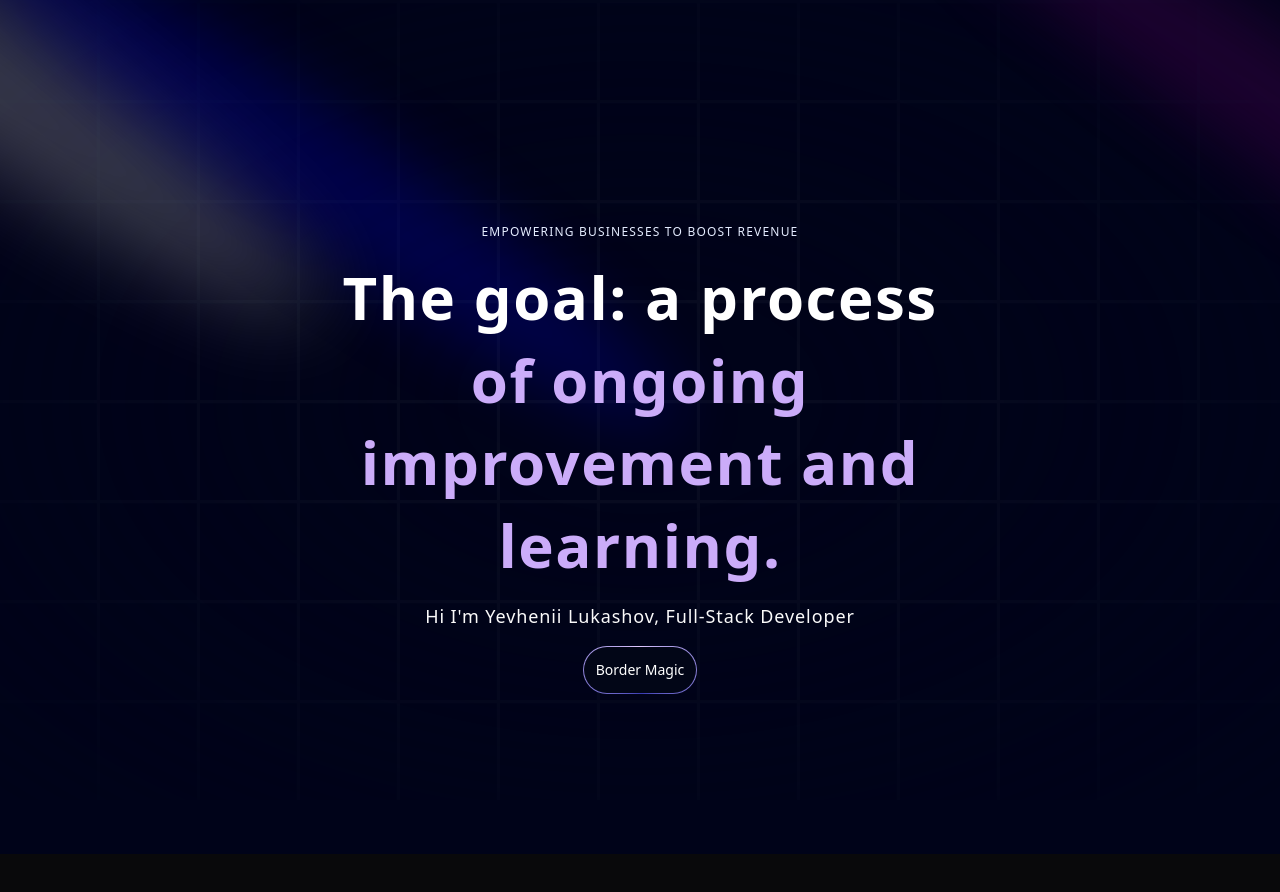
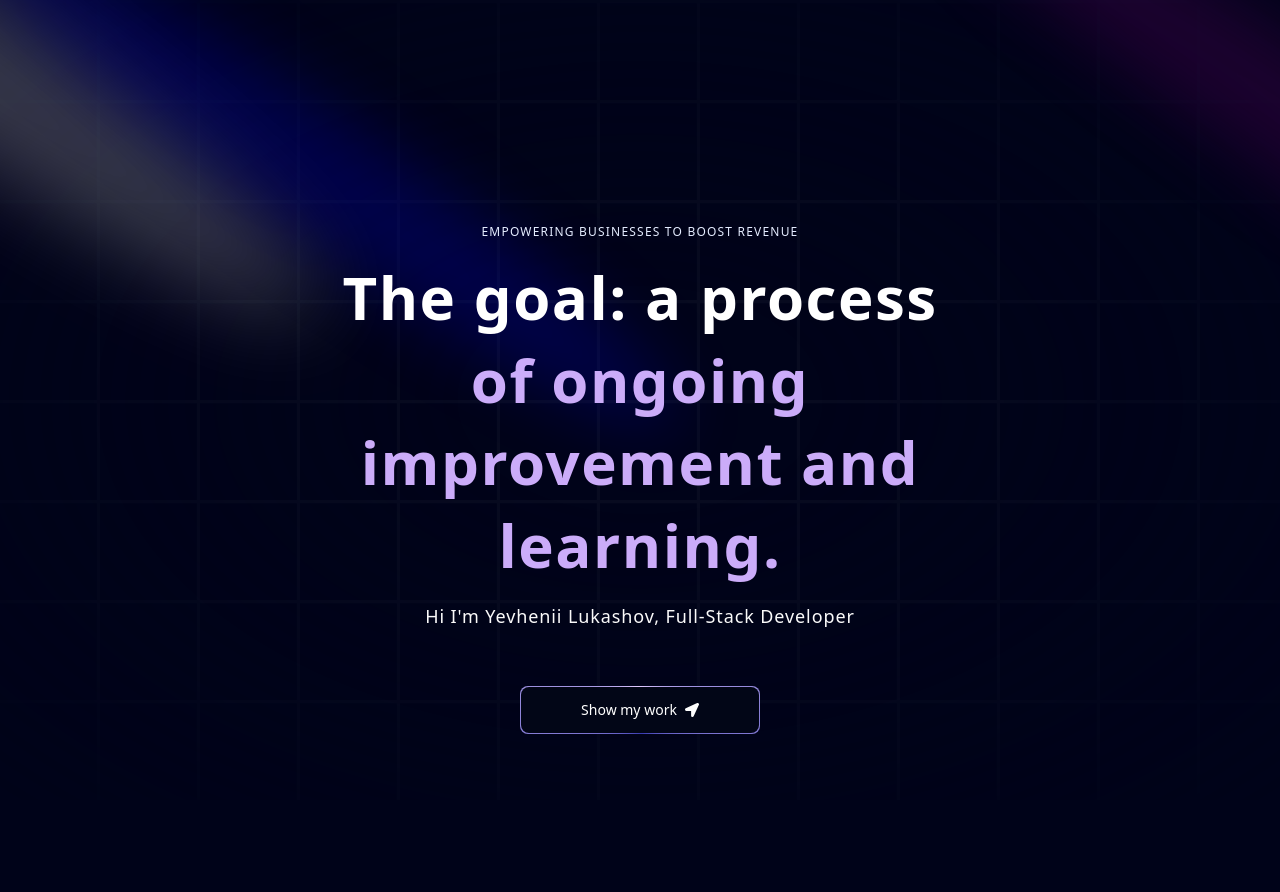
Before and after one commit to EuJinnLucaShow/lucashowcode, a Next.js app: page / in a window 1280 px wide. Before the commit the page ends 854 px from the top, so only its background shows below. Built offline with nearby package versions, Linux system fonts and the light colour scheme.

Commit message:
added react-icons

```diff
--- a/components/Hero.tsx
+++ b/components/Hero.tsx
@@ -1,3 +1,4 @@
+import { FaLocationArrow } from "react-icons/fa";
 import MagicButton from "./ui/MagicButton";
 import { Spotlight } from "./ui/Spotlight";
 import { TextGenerateEffect } from "./ui/TextGenerateEffect";
@@ -33,7 +34,11 @@
           </p>
 
           <a href="#about">
-            <MagicButton />
+            <MagicButton
+              title="Show my work"
+              icon={<FaLocationArrow />}
+              position="right"
+            />
           </a>
         </div>
       </div>
--- a/components/ui/MagicButton.tsx
+++ b/components/ui/MagicButton.tsx
@@ -1,11 +1,28 @@
-import React from "react";
-
-const MagicButton = () => {
+const MagicButton = ({
+  title,
+  icon,
+  position,
+  handleClick,
+  otherClasses,
+}: {
+  title: string;
+  icon: React.ReactNode;
+  position: string;
+  handleClick?: () => void;
+  otherClasses?: string;
+}) => {
   return (
-    <button className="relative inline-flex h-12 overflow-hidden rounded-full p-[1px] focus:outline-none focus:ring-2 focus:ring-slate-400 focus:ring-offset-2 focus:ring-offset-slate-50">
+    <button
+      onClick={handleClick}
+      className="relative inline-flex h-12 w-full overflow-hidden rounded-lg p-[1px] focus:outline-none md:w-60 md:mt-10"
+    >
       <span className="absolute inset-[-1000%] animate-[spin_2s_linear_infinite] bg-[conic-gradient(from_90deg_at_50%_50%,#E2CBFF_0%,#393BB2_50%,#E2CBFF_100%)]" />
-      <span className="inline-flex h-full w-full cursor-pointer items-center justify-center rounded-full bg-slate-950 px-3 py-1 text-sm font-medium text-white backdrop-blur-3xl">
-        Border Magic
+      <span
+        className={`inline-flex h-full w-full cursor-pointer items-center justify-center rounded-lg bg-slate-950 px-7 text-sm font-medium text-white backdrop-blur-3xl gap-2 ${otherClasses}`}
+      >
+        {position === "left" && icon}
+        {title}
+        {position === "right" && icon}
       </span>
     </button>
   );
--- a/package.json
+++ b/package.json
@@ -16,6 +16,7 @@
     "next-themes": "^0.3.0",
     "react": "^18",
     "react-dom": "^18",
+    "react-icons": "^5.3.0",
     "tailwind-merge": "^2.5.2",
     "tailwindcss-animate": "^1.0.7"
   },
--- a/tailwind.config.ts
+++ b/tailwind.config.ts
@@ -163,20 +163,20 @@
   plugins: [
     require("tailwindcss-animate"),
     addVariablesForColors,
-    function ({ matchUtilities, theme }: any) {
+    function ({ matchUtilities, theme }: unknown) {
       matchUtilities(
         {
-          "bg-grid": (value: any) => ({
+          "bg-grid": (value: unknown) => ({
             backgroundImage: `url("${svgToDataUri(
               `<svg xmlns="http://www.w3.org/2000/svg" viewBox="0 0 32 32" width="100" height="100" fill="none" stroke="${value}"><path d="M0 .5H31.5V32"/></svg>`
             )}")`,
           }),
-          "bg-grid-small": (value: any) => ({
+          "bg-grid-small": (value: unknown) => ({
             backgroundImage: `url("${svgToDataUri(
               `<svg xmlns="http://www.w3.org/2000/svg" viewBox="0 0 32 32" width="8" height="8" fill="none" stroke="${value}"><path d="M0 .5H31.5V32"/></svg>`
             )}")`,
           }),
-          "bg-dot": (value: any) => ({
+          "bg-dot": (value: unknown) => ({
             backgroundImage: `url("${svgToDataUri(
               `<svg xmlns="http://www.w3.org/2000/svg" viewBox="0 0 32 32" width="16" height="16" fill="none"><circle fill="${value}" id="pattern-circle" cx="10" cy="10" r="1.6257413380501518"></circle></svg>`
             )}")`,
@@ -189,8 +189,8 @@
 } satisfies Config;
 
 function addVariablesForColors({ addBase, theme }: any) {
-  let allColors = flattenColorPalette(theme("colors"));
-  let newVars = Object.fromEntries(
+  const allColors = flattenColorPalette(theme("colors"));
+  const newVars = Object.fromEntries(
     Object.entries(allColors).map(([key, val]) => [`--${key}`, val])
   );
 
--- /dev/null
+++ b/tailwindcss.d.ts
@@ -0,0 +1 @@
+declare module "tailwindcss/lib/util/flattenColorPalette";
```
Also changed, not shown: 1 other file (tests, documents, lock files or other folders).
